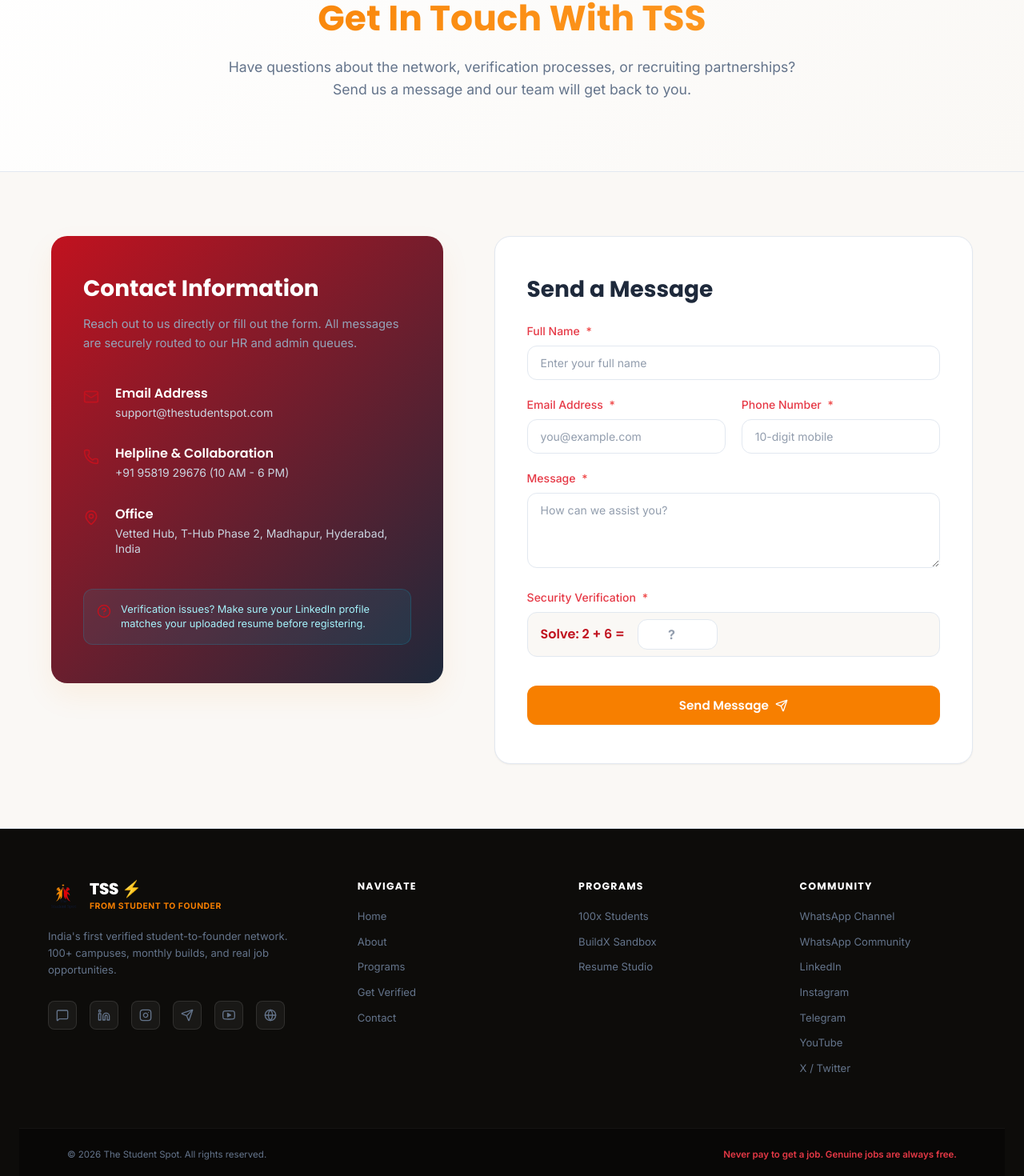
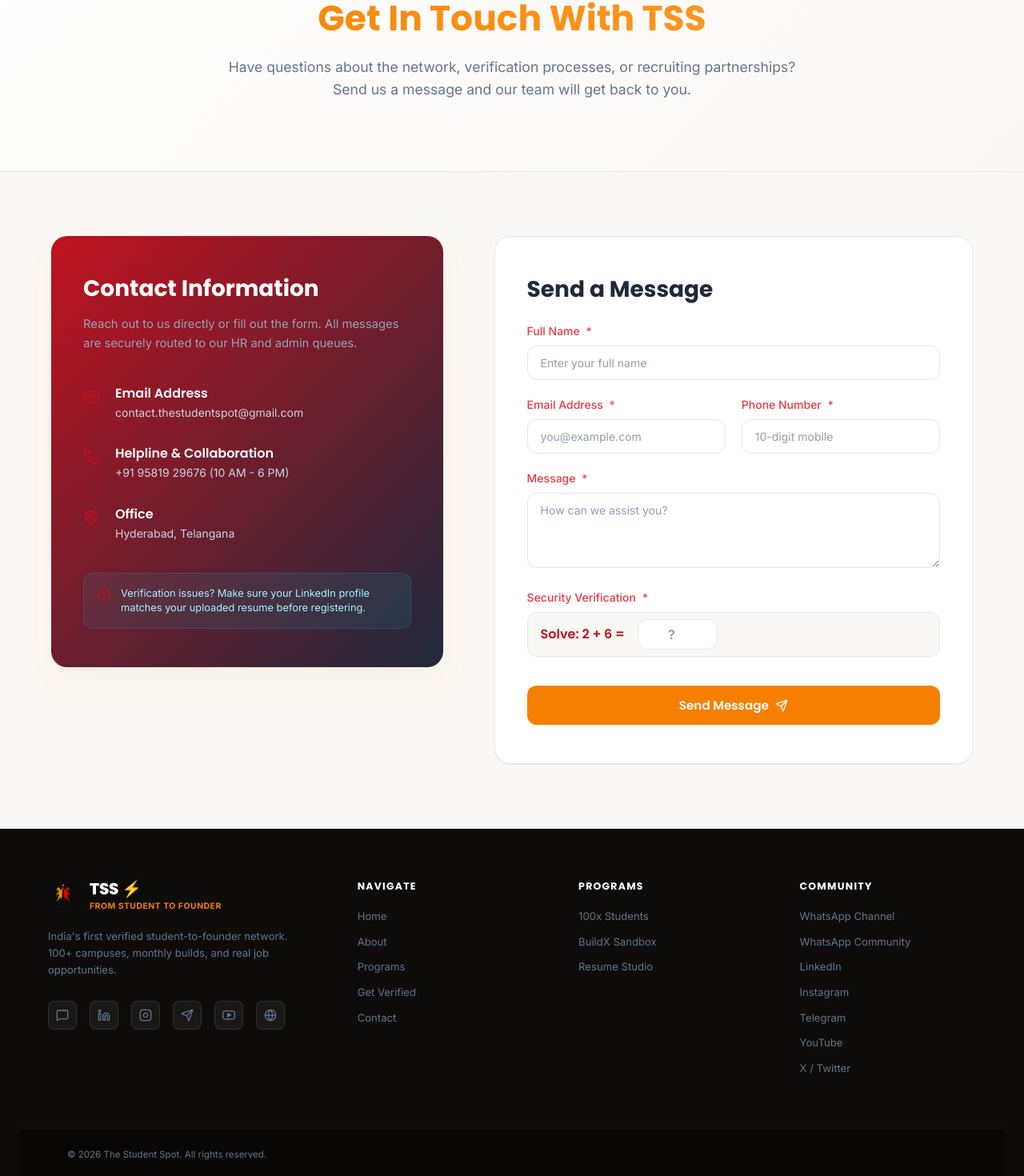
Before and after one commit to nikki-nooka/tss, a Next.js app: page /contact in a window 1280 px wide. Shown: the part 198-1668 px from the top of the page at 80% size. Built offline with nearby package versions, Linux system fonts and the light colour scheme.

Commit message:
fix: update contact details and remove footer disclaimer

```diff
--- a/src/app/contact/page.tsx
+++ b/src/app/contact/page.tsx
@@ -132,7 +132,7 @@ export default function Contact() {
                   <Mail className={styles.infoIcon} size={20} />
                   <div>
                     <h4>Email Address</h4>
-                    <p>support@thestudentspot.com</p>
+                    <p>contact.thestudentspot@gmail.com</p>
                   </div>
                 </div>
 
@@ -148,7 +148,7 @@ export default function Contact() {
                   <MapPin className={styles.infoIcon} size={20} />
                   <div>
                     <h4>Office</h4>
-                    <p>Vetted Hub, T-Hub Phase 2, Madhapur, Hyderabad, India</p>
+                    <p>Hyderabad, Telangana</p>
                   </div>
                 </div>
               </div>
--- a/src/components/Footer.tsx
+++ b/src/components/Footer.tsx
@@ -130,9 +130,6 @@ export const Footer: React.FC = () => {
           <span className={styles.copyright}>
             © {currentYear} The Student Spot. All rights reserved.
           </span>
-          <span className={styles.disclaimer}>
-            Never pay to get a job. Genuine jobs are always free.
-          </span>
         </div>
       </div>
     </footer>
```
